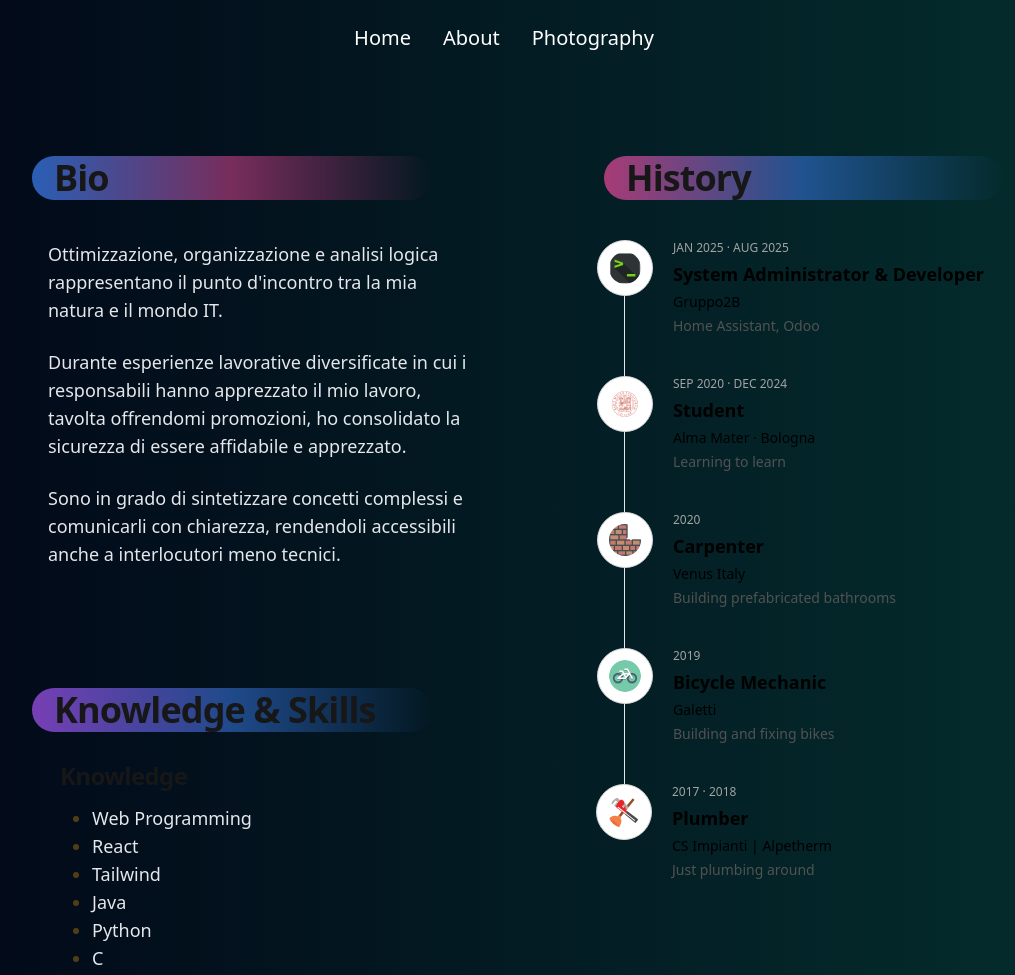
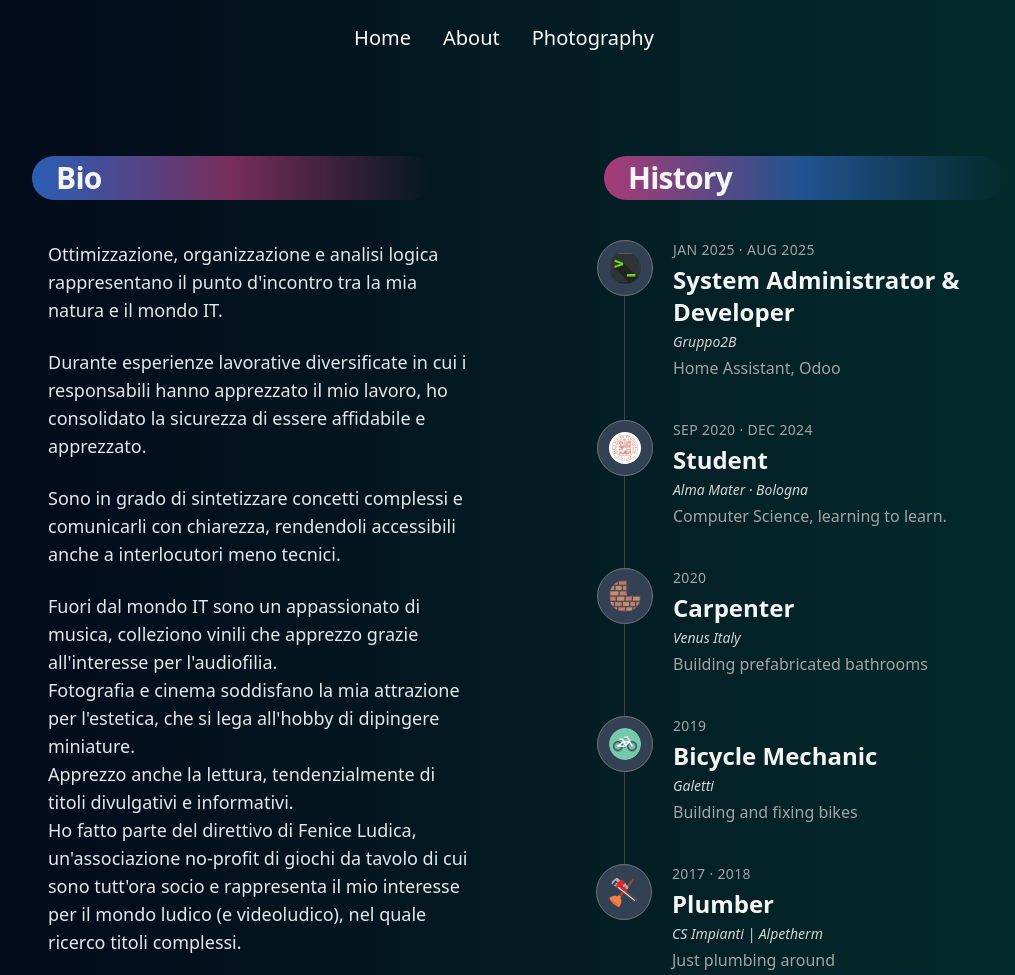
Before and after one commit to alexlorenzato/alexlorenzato.github.io, a website: page src/about.html in a window 1280 px wide. Shown: the top 975 px of the page, without its empty margins (136-1151 px from the left). Drawn offline with Linux system fonts and the light colour scheme.

Commit message:
Modifiche post-consigli Marco

```diff
--- a/src/about.html
+++ b/src/about.html
@@ -1,23 +1,23 @@
 <!DOCTYPE html>
 <html lang="it">
+
 
   <head>
     <meta charset="UTF-8" />
     <meta name="viewport" content="width=device-width, initial-scale=1.0">
     <link href="../dist/output.css" rel="stylesheet" />
-    <title>Lorenzato - About</title>
+    <title> Lorenzato - About </title>
   </head>
+
 
   <body class="antialiased bg-gradient-to-r from-slate-950 to-teal-950">
 
-
-
-    <!-- NavBar -->
+    <!--## NAVBAR ##-->
     <nav class="p-6">
       <div class="mx-auto flex items-center">
-        <!-- Menu desktop (nascosto su mobile) -->
+        <!-- Menu desktop -->
         <ul id="menu" class="hidden lg:flex mx-auto justify-center space-x-8 text-white">
-          <li><a href="../index.html" class="hover:text-gray-500 text-xl">Home</a></li>
+          <li><a href="/" class="hover:text-gray-500 text-xl">Home</a></li>
           <li><a href="#" class="hover:text-gray-500 text-xl">About</a></li>
           <li><a href="photography.html" class="hover:text-gray-500 text-xl">Photography</a></li>
         </ul>
@@ -31,7 +31,7 @@
       <!-- Menu mobile -->
       <ul id="mobileMenu"
         class="left-1/2 -translate-x-1/2 w-[95%] mx-auto rounded-2xl bg-gradient-to-b from-gray-950/0 to-gray-950 lg:hidden flex flex-col text-white items-center fixed z-50 pb-4 transition-all duration-300 ease-in-out opacity-0 -translate-y-3 pointer-events-none">
-        <li><a href="../index.html" class="block py-2 hover:text-gray-500 rounded text-xl lg:text-4xl">Home</a></li>
+        <li><a href="/" class="block py-2 hover:text-gray-500 rounded text-xl lg:text-4xl">Home</a></li>
         <li><a href="#" class="block py-2 hover:text-gray-500 rounded text-xl lg:text-4xl">About</a></li>
         <li><a href="/src/photography.html"
             class="block py-2 hover:text-gray-500 rounded text-xl lg:text-4xl">Photography</a></li>
@@ -39,37 +39,53 @@
     </nav>
 
 
+    <div class="flex flex-col md:flex-row">
 
-    <div class="flex flex-col md:flex-row">
-      <!-- Contenuto metà sinistra -->
-      <div id="area-sx" class="w-full md:w-1/2 p-8 lg:pb-20 lg:pt-20 lg:pl-[10vw] lg:ml-10">
+      <!-- CONTENUTO META SINISTRA -->
+      <div class="w-full md:w-1/2 p-8 lg:pb-20 lg:pt-20 lg:pl-[10vw] lg:ml-10">
 
-        <!-- Bio -->
-        <div id="bio-container">
-          <div class="rounded-full p-0.5 max-w-[400px] bg-gradient-to-r from-blue-500/70 via-pink-500/50 to-pink-500/0">
-            <h2 class="ml-5 text-4xl font-bold tracking-tight text-neutral-900 dark:text-neutral-100"> Bio </h2>
+        <!-- BIO -->
+        <div>
+          <div class="rounded-full p-1 max-w-[400px] bg-gradient-to-r from-blue-500/70 via-pink-500/50 to-pink-500/0">
+            <h2 class="ml-5 text-3xl font-bold tracking-tight text-neutral-100"> Bio </h2>
           </div>
-          <div class="p-4">
+          <div class="p-4 max-w-[600px]">
+            <p class="my-6 text-lg text-gray-200"> Ottimizzazione, organizzazione e analisi logica rappresentano il
+              punto d'incontro tra la mia natura e il mondo IT. </p>
 
-            <p class="my-6 text-lg text-gray-200"> Ottimizzazione, organizzazione e analisi logica rappresentano il punto d'incontro tra la mia natura e il mondo IT. </p>
+            <p class="my-6 text-lg text-gray-200"> Durante esperienze lavorative diversificate in cui i responsabili
+              hanno apprezzato il mio lavoro, ho consolidato la sicurezza di essere affidabile e apprezzato. </p>
 
-            <p class="my-6 text-lg text-gray-200"> Durante esperienze lavorative diversificate in cui i responsabili hanno apprezzato il mio lavoro, tavolta offrendomi promozioni, ho consolidato la sicurezza di essere affidabile e apprezzato. </p>
+            <p class="my-6 text-lg text-gray-200"> Sono in grado di sintetizzare concetti complessi e comunicarli con
+              chiarezza, rendendoli accessibili anche a interlocutori meno tecnici. </p>
 
-            <p class="my-6 text-lg text-gray-200"> Sono in grado di sintetizzare concetti complessi e comunicarli con chiarezza, rendendoli accessibili anche a interlocutori meno tecnici. </p>
+            <p class="my-6 text-lg text-gray-200">
+              Fuori dal mondo IT sono un appassionato di musica, colleziono vinili che apprezzo grazie all'interesse per
+              l'audiofilia. <br>
+
+              Fotografia e cinema soddisfano la mia attrazione per l'estetica, che si lega all'hobby di dipingere
+              miniature. <br>
+
+              Apprezzo anche la lettura, tendenzialmente di titoli divulgativi e informativi. <br>
+
+              Ho fatto parte del direttivo di Fenice Ludica, un'associazione no-profit di giochi da tavolo di cui sono
+              tutt'ora socio e rappresenta il mio interesse per il mondo ludico (e videoludico), nel quale ricerco
+              titoli complessi.
+            </p>
           </div>
         </div>
 
-        <!-- Knowledge & Skills -->
-        <div id="skills-container" class="mt-20">
-          <div class="rounded-full p-0.5 max-w-[400px] bg-gradient-to-r from-purple-500/70 via-blue-500/50 to-pink-500/0">
-            <h2 class="ml-5 font-bold tracking-tight text-neutral-900 dark:text-neutral-100 text-4xl"> Knowledge & Skills </h2>
+        <!-- KNOWLEDGE & SKILLS -->
+        <div class="mt-20">
+          <div class="rounded-full p-1 max-w-[400px] bg-gradient-to-r from-purple-500/70 via-blue-500/50 to-pink-500/0">
+            <h2 class="ml-5 font-bold tracking-tight text-neutral-900 text-neutral-100 text-3xl"> Knowledge &
+              Skills </h2>
           </div>
 
           <div class="p-4">
 
-
             <!-- Knowledge -->
-          <h3 id="knowledge-title" class="text-2xl font-bold tracking-tight text-neutral-900 dark:text-neutral-100 p-3"> Knowledge </h3>
+            <h3 class="text-2xl font-bold tracking-tight text-neutral-100 p-3"> Knowledge </h3>
             <ol class="list-disc pl-5 text-gray-200 ml-6 marker:text-yellow-600/40 text-lg">
               <li> Web Programming </li>
               <li> React</li>
@@ -79,8 +95,7 @@
               <li> C </li>
             </ol>
             <!-- Skills -->
-          <h3 id="knowledge-title"
-            class="text-2xl font-bold tracking-tight text-neutral-900 dark:text-neutral-100 p-3 mt-3"> Skills </h3>
+            <h3 class="text-2xl font-bold tracking-tight text-neutral-100 p-3 mt-3"> Skills </h3>
             <ol class="list-disc pl-5 text-gray-200 ml-6 marker:text-yellow-600/40 text-lg">
               <li> Ottimo inglese </li>
               <li> Capacità di sintesi </li>
@@ -91,92 +106,79 @@
       </div>
 
 
-      <!-- Contenuto metà destra -->
-      <div id="area-dx" class="w-full md:w-1/2 p-8 lg:p-20">
-        <!-- Timeline -->
-        <div class="max-w-[400px] p-0.5 bg-gradient-to-r from-pink-500/70 via-blue-500/50 to-purple-500/0 rounded-full">
-          <h2 class="ml-5 text-4xl font-bold tracking-tight text-neutral-900 dark:text-neutral-100"> History </h2>
+      <!-- CONTENUTO META DESTRA -->
+      <div class="w-full md:w-1/2 p-8 lg:p-20">
+
+        <!-- TIMELINE -->
+        <div class="max-w-[400px] p-1 bg-gradient-to-r from-pink-500/70 via-blue-500/50 to-purple-500/0 rounded-full">
+          <h2 class="ml-5 text-3xl font-bold tracking-tight text-neutral-100"> History </h2>
         </div>
-        <div id="timeline-container" class="ml-5 pr-5 py-10">
+
+        <div class="ml-5 pr-5 py-10">
           <!-- DBSystem -->
-          <div class="pb-10 border-l border-gray-200 dark:border-neutral-700">
+          <div class="pb-10 border-l border-gray-700">
             <div class="relative flex flex-col justify-start pl-12">
-              <div
-                class="absolute top-0 left-0 z-40 flex items-center justify-center -translate-x-1/2 bg-white border rounded-full dark:bg-neutral-950 w-14 h-14 border-neutral-300 dark:border-neutral-700">
-                <img src="/media/cv/logo_cmd.png" alt="Hinto®Group" class="w-8 h-8 rounded-full">
+              <div class="absolute top-0 left-0 z-40 flex items-center justify-center -translate-x-1/2 bg-white border rounded-full bg-slate-700 w-14 h-14 border-neutral-500">
+                <img src="/media/cv/logo_cmd.png" class="w-8 h-8 rounded-full">
               </div>
-              <p class="text-xs uppercase text-neutral-400 dark:text-neutral-400 trackign-widest"> Jan 2025 · Aug 2025
+              <p class="text-sm uppercase text-neutral-400 tracking-wide"> Jan 2025 · Aug 2025
               </p>
-              <h3 class="my-1 text-lg font-bold dark:text-neutral-100">System Administrator & Developer</h3>
-              <p class="mb-1 text-sm font-medium dark:text-neutral-300">Gruppo2B</p>
-              <p class="text-sm font-light text-neutral-600 dark:text-neutral-400"> Home Assistant, Odoo </p>
+              <h3 class="my-1 text-2xl font-bold text-neutral-100">System Administrator & Developer</h3>
+              <p class="mb-1 text-sm font-medium text-neutral-300 italic">Gruppo2B</p>
+              <p class="text-base font-light text-neutral-400"> Home Assistant, Odoo </p>
             </div>
           </div>
           <!-- Unibo -->
-          <div class="pb-10 border-l border-gray-200 dark:border-neutral-700">
+          <div class="pb-10 border-l border-gray-200 border-neutral-700">
             <div class="relative flex flex-col justify-start pl-12">
               <div
-                class="absolute top-0 left-0 z-40 flex items-center justify-center -translate-x-1/2 bg-white border rounded-full dark:bg-neutral-950 w-14 h-14 border-neutral-300 dark:border-neutral-700">
-                <img src="/media/cv/logo_unibo.png" alt="Hinto®Group" class="w-8 h-8 rounded-full">
+                class="absolute top-0 left-0 z-40 flex items-center justify-center -translate-x-1/2 bg-white border rounded-full bg-slate-700 w-14 h-14 border-neutral-500">
+                <img src="/media/cv/logo_unibo.png" class="w-8 h-8 rounded-full">
               </div>
-              <p class="text-xs uppercase text-neutral-400 dark:text-neutral-400 trackign-widest"> Sep 2020 · Dec 2024
-              </p>
-              <h3 class="my-1 text-lg font-bold dark:text-neutral-100">Student</h3>
-              <p class="mb-1 text-sm font-medium dark:text-neutral-300">Alma Mater · Bologna</p>
-              <p class="text-sm font-light text-neutral-600 dark:text-neutral-400"> Learning to learn </p>
+              <p class="text-sm uppercase text-neutral-400 tracking-wide"> Sep 2020 · Dec 2024 </p>
+              <h3 class="my-1 text-2xl font-bold text-neutral-100">Student</h3>
+              <p class="mb-1 text-sm font-medium text-neutral-300 italic">Alma Mater · Bologna</p>
+              <p class="text-base font-light text-neutral-400"> Computer Science, learning to
+                learn. </p>
             </div>
           </div>
           <!-- Venus -->
-          <div class="pb-10 border-l border-gray-200 dark:border-neutral-700">
+          <div class="pb-10 border-l border-gray-200 border-neutral-700">
             <div class="relative flex flex-col justify-start pl-12">
-              <div
-                class="absolute top-0 left-0 z-40 flex items-center justify-center -translate-x-1/2 bg-white border rounded-full dark:bg-neutral-950 w-14 h-14 border-neutral-300 dark:border-neutral-700">
-                <img src="/media/cv/logo_wall.png" alt="Lab101 Srl" class="w-8 h-8 rounded-full">
+              <div class="absolute top-0 left-0 z-40 flex items-center justify-center -translate-x-1/2 bg-white border rounded-full bg-slate-700 w-14 h-14 border-neutral-500">
+                <img src="/media/cv/logo_wall.png" class="w-8 h-8 rounded-full">
               </div>
-              <p class="text-xs uppercase text-neutral-400 dark:text-neutral-400 trackign-widest"> 2020 </p>
-              <h3 class="my-1 text-lg font-bold dark:text-neutral-100">Carpenter</h3>
-              <p class="mb-1 text-sm font-medium dark:text-neutral-300">Venus Italy</p>
-              <p class="text-sm font-light text-neutral-600 dark:text-neutral-400"> Building prefabricated bathrooms
-              </p>
+              <p class="text-sm uppercase text-neutral-400 text-neutral-400 tracking-wide"> 2020 </p>
+              <h3 class="my-1 text-2xl font-bold text-neutral-100">Carpenter</h3>
+              <p class="mb-1 text-sm font-medium text-neutral-300 italic">Venus Italy</p>
+              <p class="text-base font-light text-neutral-400"> Building prefabricated bathrooms </p>
             </div>
           </div>
           <!-- Bicycle -->
-          <div class="pb-10 border-l border-gray-200 dark:border-neutral-700">
+          <div class="pb-10 border-l border-gray-200 border-neutral-700">
             <div class="relative flex flex-col justify-start pl-12">
-              <div
-                class="absolute top-0 left-0 z-40 flex items-center justify-center -translate-x-1/2 bg-white border rounded-full dark:bg-neutral-950 w-14 h-14 border-neutral-300 dark:border-neutral-700">
-                <img src="/media/cv/logo_bike.png" alt="Vision Lab Apps Srl" class="w-8 h-8 rounded-full">
+              <div class="absolute top-0 left-0 z-40 flex items-center justify-center -translate-x-1/2 bg-white border rounded-full bg-slate-700 w-14 h-14 border-neutral-500">
+                <img src="/media/cv/logo_bike.png" class="w-8 h-8 rounded-full">
               </div>
-              <p class="text-xs uppercase text-neutral-400 dark:text-neutral-400 trackign-widest"> 2019 </p>
-              <h3 class="my-1 text-lg font-bold dark:text-neutral-100"> Bicycle Mechanic</h3>
-              <p class="mb-1 text-sm font-medium dark:text-neutral-300">Galetti</p>
-              <p class="text-sm font-light text-neutral-600 dark:text-neutral-400"> Building and fixing bikes </p>
+              <p class="text-sm uppercase text-neutral-400 tracking-wide"> 2019 </p>
+              <h3 class="my-1 text-2xl font-bold text-neutral-100"> Bicycle Mechanic</h3>
+              <p class="mb-1 text-sm font-medium text-neutral-300 italic">Galetti</p>
+              <p class="text-base font-light text-neutral-400"> Building and fixing bikes </p>
             </div>
             <!-- Plumber -->
           </div>
           <div class="relative flex flex-col justify-start pl-12">
-            <div
-              class="absolute top-0 left-0 z-40 flex items-center justify-center -translate-x-1/2 bg-white border rounded-full dark:bg-neutral-950 w-14 h-14 border-neutral-300 dark:border-neutral-700">
-              <img src="/media/cv/logo_plumbing.png" alt="WeAppHeroes by Sunscious" class="w-8 h-8 rounded-full">
+            <div class="absolute top-0 left-0 z-40 flex items-center justify-center -translate-x-1/2 bg-white border rounded-full bg-slate-700 w-14 h-14 border-neutral-500">
+              <img src="/media/cv/logo_plumbing.png" class="w-8 h-8 rounded-full">
             </div>
-            <p class="text-xs uppercase text-neutral-400 dark:text-neutral-400 trackign-widest"> 2017 · 2018 </p>
-            <h3 class="my-1 text-lg font-bold dark:text-neutral-100">Plumber</h3>
-            <p class="mb-1 text-sm font-medium dark:text-neutral-300">CS Impianti | Alpetherm</p>
-            <p class="text-sm font-light text-neutral-600 dark:text-neutral-400"> Just plumbing around </p>
+            <p class="text-sm uppercase text-neutral-400 tracking-wide"> 2017 · 2018 </p>
+            <h3 class="my-1 text-2xl font-bold text-neutral-100">Plumber</h3>
+            <p class="mb-1 text-sm font-medium text-neutral-300 italic">CS Impianti | Alpetherm</p>
+            <p class="text-base font-light text-neutral-400"> Just plumbing around </p>
           </div>
         </div>
       </div>
     </div>
-
-
-
-
-
-
-
-
-
-
   </body>
 
   <script>
--- a/tailwind.config.js
+++ b/tailwind.config.js
@@ -1,6 +1,6 @@
 /** @type {import('tailwindcss').Config} */
 module.exports = {
-  content: ["./src/**/*.{html,js}"],
+  content: ["./index.html", "./src/**/*.{html,js}"],
   theme: { extend: {} },
   plugins: [],
 }
```
Also changed, not shown: index.html (+39 -28 lines), src/photography.html (+10 -7 lines), dist/output.css. Lines whose indentation alone changed are shown as unchanged.
